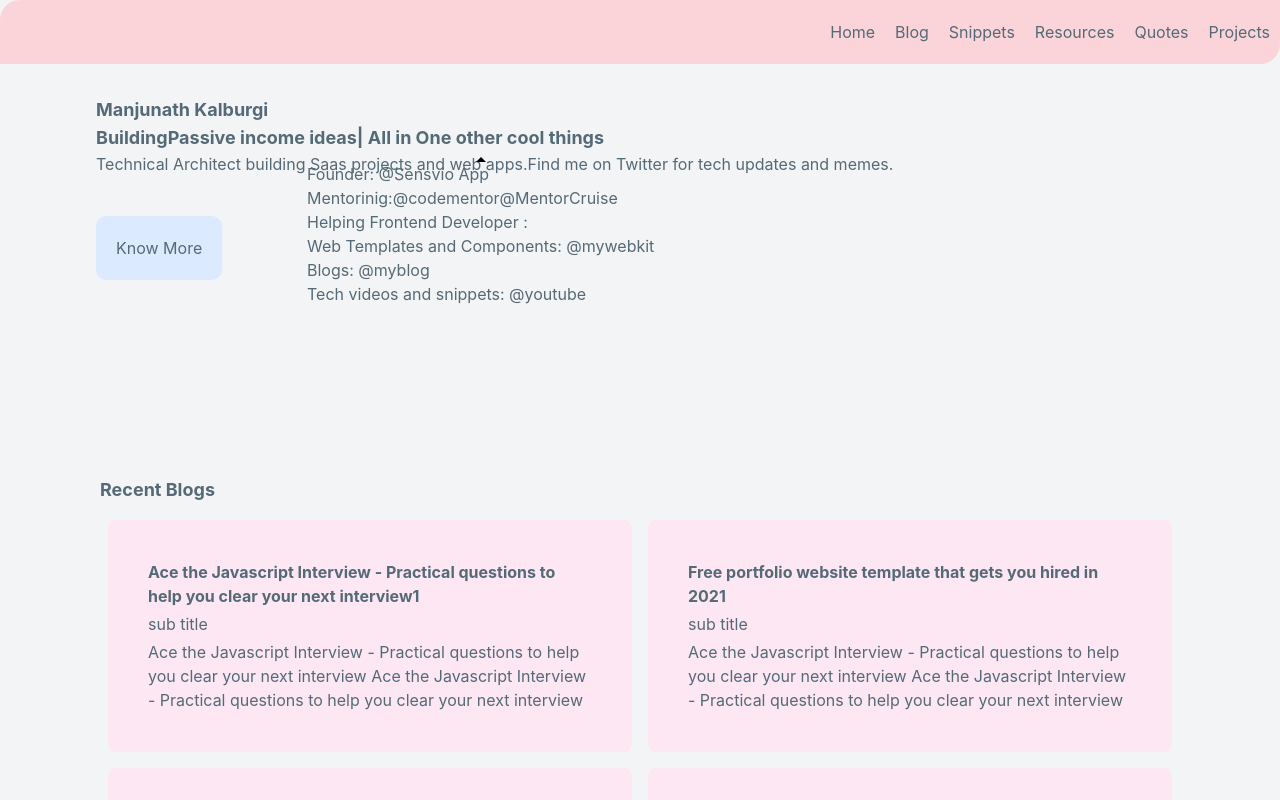
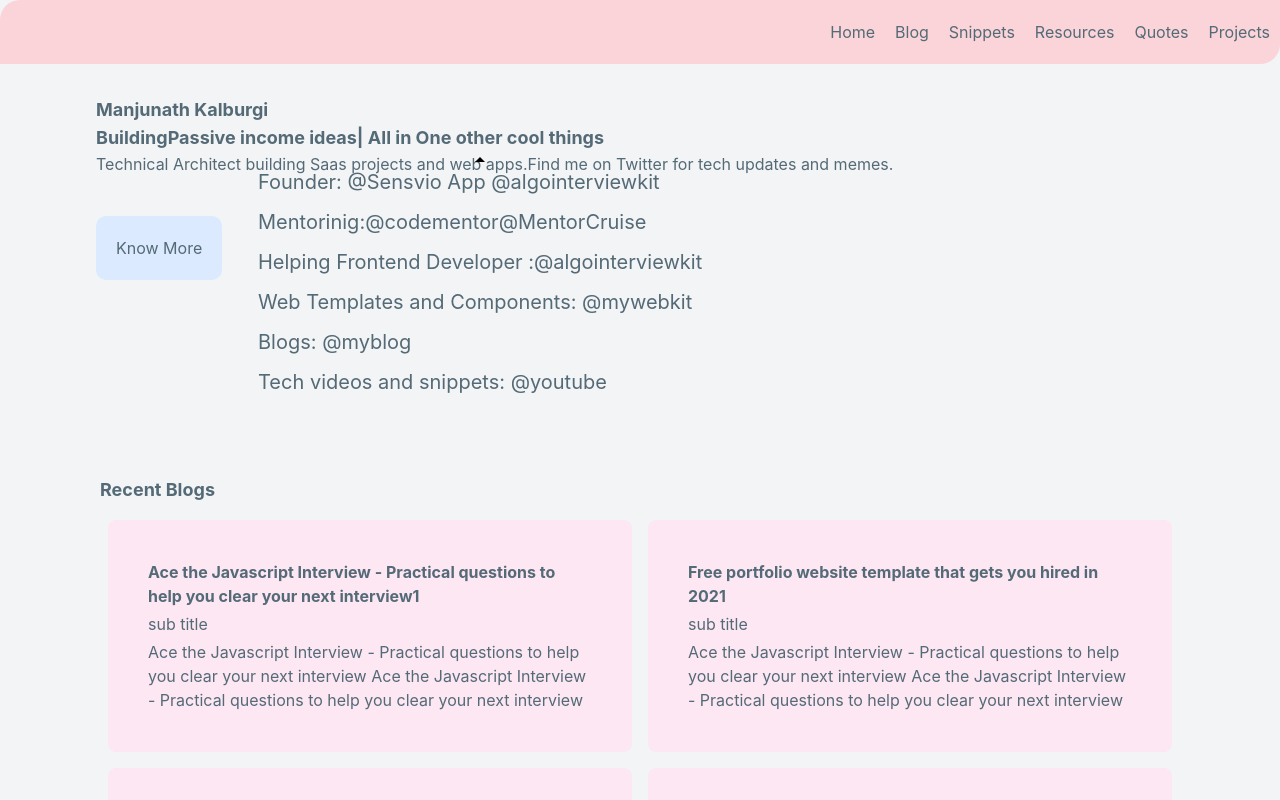
Before and after one commit to kalburgimanjunath/stackblitz-resume, a Next.js app: page / in a window 1280 px wide. Both pictures are taken after a click on the button "| All in One other cool things". Shown: the top 800 px of the page. Built offline with nearby package versions, Linux system fonts and the light colour scheme.

Commit message:
1 file modified

```diff
--- a/components/Hero.js
+++ b/components/Hero.js
@@ -26,10 +26,11 @@
               | All in One other cool things
             </Popover.Trigger>
             <Popover.Portal>
-              <Popover.Content className="PopoverContent" sideOffset={5}>
-                <ul>
-                  <li>Founder: @Sensvio App</li>
-                  <li>
+              <Popover.Content className="PopoverContent w-full" sideOffset={5}>
+                <div className="w-full leading-loose md:text-xl md:leading-loose">
+                  <div>
+                    <div>Founder: @Sensvio App @algointerviewkit</div>
+                    <div>
                       Mentorinig:
                       <Link href="https://www.codementor.io/@manjunathkalburgi490">
                         @codementor
@@ -37,12 +38,13 @@
                       <Link href="https://www.codementor.io/@manjunathkalburgi490">
                         @MentorCruise
                       </Link>
-                  </li>
-                  <li>Helping Frontend Developer : </li>
-                  <li>Web Templates and Components: @mywebkit</li>
-                  <li>Blogs: @myblog</li>
-                  <li>Tech videos and snippets: @youtube</li>
-                </ul>
+                    </div>
+                    <div>Helping Frontend Developer :@algointerviewkit </div>
+                    <div>Web Templates and Components: @mywebkit</div>
+                    <div>Blogs: @myblog</div>
+                    <div>Tech videos and snippets: @youtube</div>
+                  </div>
+                </div>
                 <Popover.Arrow className="PopoverArrow" />
               </Popover.Content>
             </Popover.Portal>
```
Lines whose indentation alone changed are shown as unchanged.
